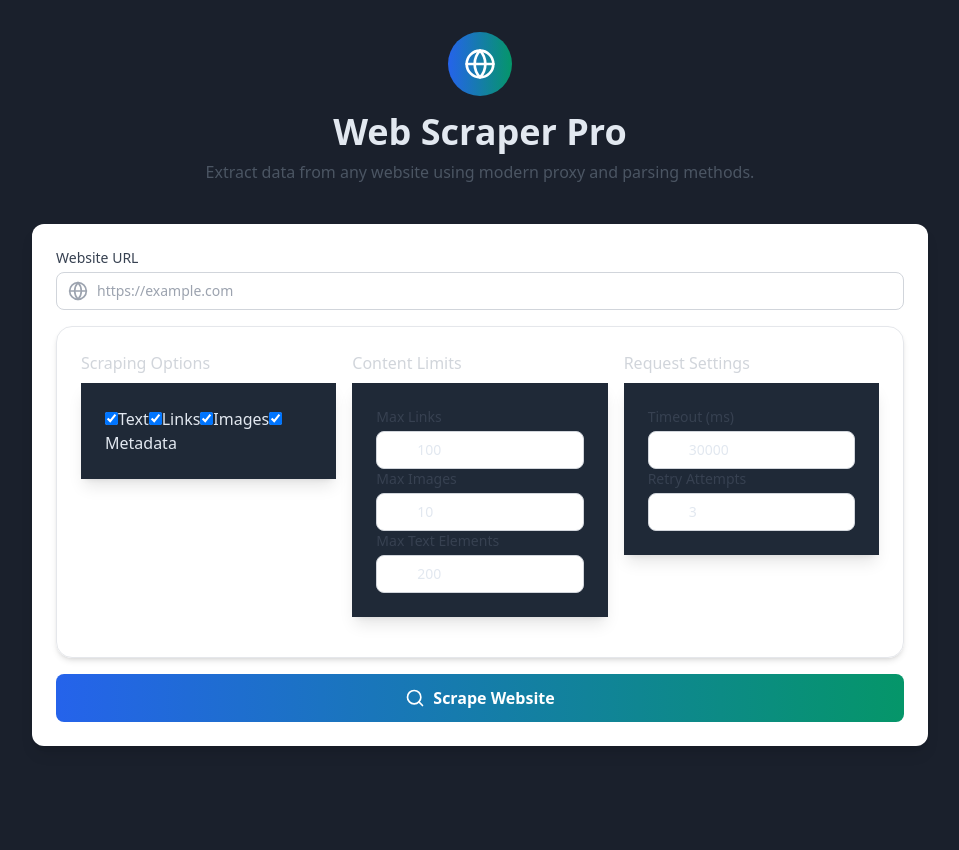
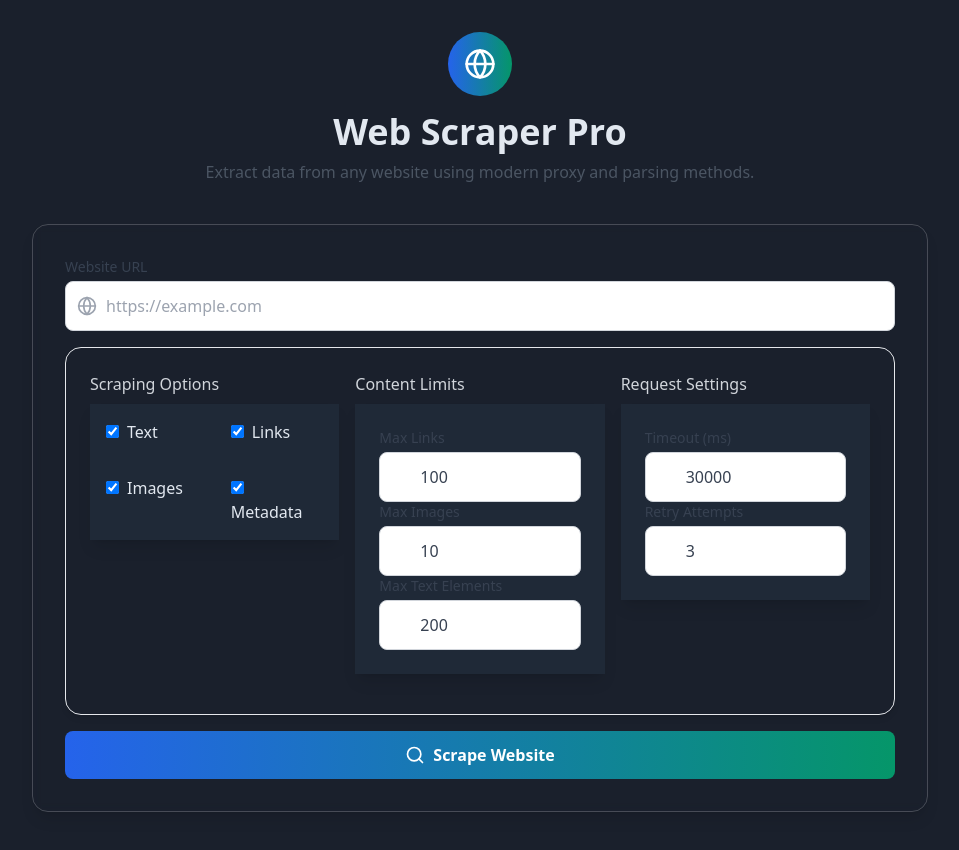
Before and after one commit to aledlie/SingleSiteScraper, a React (Vite) app: page / in a window 1280 px wide. Shown: the top 850 px of the page, without its empty margins (160-1119 px from the left). Before the commit the page ends 800 px from the top, so only its background shows below. Built offline with nearby package versions, Linux system fonts and the light colour scheme.

Commit message:
change more UI elements

```diff
--- a/src/components/ScrapeOptionsForm.tsx
+++ b/src/components/ScrapeOptionsForm.tsx
@@ -18,7 +18,7 @@ export const ScrapeOptionsForm: React.FC<Props> = ({ options, onChange }) => {
       <div>
           <h3 className="section-title">Scraping Options</h3>
 
-          <div className="layout-grid">
+          <div className="checkbox-grid">
             {[
               ['includeText', 'Text'],
               ['includeLinks', 'Links'],
@@ -32,7 +32,7 @@ export const ScrapeOptionsForm: React.FC<Props> = ({ options, onChange }) => {
                   onChange={(e: React.ChangeEvent<HTMLInputElement>) => handleChange(key as keyof ScrapeOptions, e.target.checked)}
                   className="checkbox"
                 />
-                <span>{label}</span>
+                {label}
               </label>
             ))}
         </div>
--- a/src/components/WebScraper.tsx
+++ b/src/components/WebScraper.tsx
@@ -47,7 +47,7 @@ const WebScraper: React.FC = () => {
   };
 
   return (
-    <div className="bg-white shadow-lg rounded-xl p-6 space-y-4">
+    <div className="border-card">
       <FormInput
         label="Website URL"
         placeholder="https://example.com"
--- a/src/components/ui/FormInput.tsx
+++ b/src/components/ui/FormInput.tsx
@@ -15,14 +15,14 @@ interface FormInputProps {
 const FormInput: React.FC<FormInputProps> = ({ label, placeholder, value, onChange, icon, onEnter, type = 'text', min, max }) => {
   return (
     <div>
-      <label className="block text-sm font-medium text-gray-700 mb-1">{label}</label>
+      <label className="form-label">{label}</label>
       <div className="relative">
         {icon && <div className="absolute left-3 top-1/2 transform -translate-y-1/2">{icon}</div>}
         <input
           type={type}
           min={min}
           max={max}
-          className="w-full pl-10 pr-4 py-2 border border-gray-300 rounded-lg focus:ring-2 focus:ring-blue-500 focus:border-transparent text-sm"
+          className="input-label"
           placeholder={placeholder}
           value={value}
           onChange={(e) => onChange(e.target.value)}
--- a/src/index.css
+++ b/src/index.css
@@ -8,11 +8,23 @@
   }
 
   .border-card {
-    @apply backdrop-blur-sm rounded-2xl shadow-xl border border-white/20 p-8 mb-8;
+    @apply backdrop-blur-sm rounded-2xl shadow-lg border border-white/20 p-8 space-y-4 mb-8;
   }
 
   .card {
     @apply p-6 rounded-2xl border border-gray-200 shadow-md grid grid-cols-3 gap-4;
+  }
+
+  .checkbox-grid {
+    @apply grid grid-cols-2 gap-4 mb-4 bg-gray-800 p-2 shadow-lg;
+  }
+
+  .checkbox-label {
+    @apply p-2;
+  }
+
+  .checkbox {
+    @apply mr-2
   }
 
   .section-title {
@@ -24,7 +36,7 @@
   }
 
   .form-label {
-    @apply block text-sm text-left font-medium text-gray-800 mb-2;
+    @apply block text-sm font-medium text-gray-700 mb-1
   }
 
   .form-description {
@@ -32,7 +44,7 @@
   }
 
   .input-label {
-    @apply w-full pl-10 pr-4 py-3 border border-gray-300 rounded-lg focus:ring-2 focus:ring-blue-500 focus:border-transparent transition-all duration-200 text-left text-gray-300;
+    @apply text-gray-700 w-full pl-10 pr-4 py-3 border border-gray-300 rounded-lg focus:ring-2 focus:ring-blue-500 focus:border-transparent transition-all duration-200;
   }
 
   .layout-grid {
--- a/templates/styles.css
+++ /dev/null
@@ -1,18 +0,0 @@
-/* templates/styles.css */
-
-body {
-    background: #1a202c no-repeat center center fixed;
-    background-size: cover;
-    color: #e2e8f0;
-}
-
-.input-field {
-    background-color: #2d3748;
-    border: 1px solid #4a5568;
-}
-
-.input-field:focus {
-    outline: none;
-    border-color: #63b3ed;
-    box-shadow: 0 0 5px #63b3ed;
-}
```
